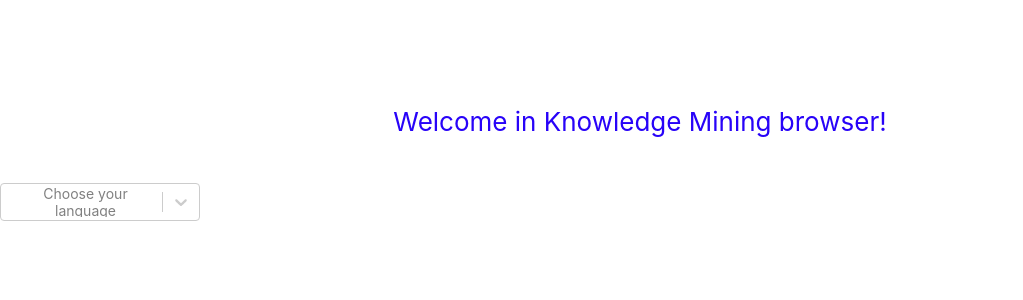
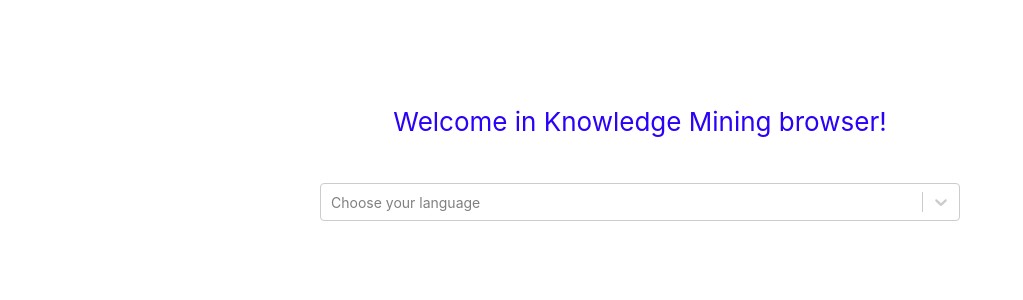
Before and after one commit to malwinq/AI-on-Azure-Semantive, a React (Create React App) app in the folder web-app/knowledge-mining/: page / in a window 1280 px wide. Shown: the top 300 px of the page, without its empty margins (0-1023 px from the left). Built offline with nearby package versions, Linux system fonts and the light colour scheme.

Commit message:
Change select style

```diff
--- a/web-app/knowledge-mining/src/DocumentSearch.css
+++ b/web-app/knowledge-mining/src/DocumentSearch.css
@@ -1,7 +1,8 @@
 .document-search {
-    width: 200px;
+    width: 50%;
     font-size: 14px;
-    align-items: center;
-    padding-top: 20px;
+    margin-left: auto;
+    margin-right: auto;
     justify-content: center;
+    padding: 20px;
 }
--- a/web-app/knowledge-mining/src/DocumentSearch.js
+++ b/web-app/knowledge-mining/src/DocumentSearch.js
@@ -3,9 +3,12 @@ import Select from 'react-select';
 import './DocumentSearch.css';
 
 class DocumentSearch extends Component {
+  state = {
+      options: null
+  };
 
-  HiItems(items) {
-    console.log(items)
+  componentDidMount() {
+
   }
 
   handleChange = (event) => {
```
Also changed, not shown: 1 other file (tests, documents, lock files or other folders).
